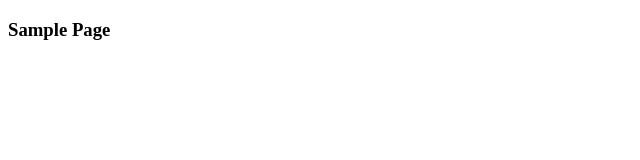
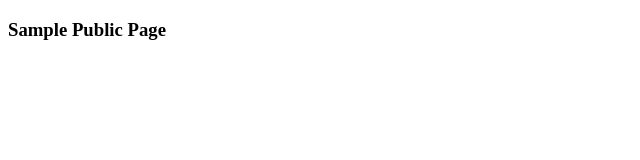
Before and after one commit to p4priyaranjan/Project1, a plain HTML site: page index.html in a window 1280 px wide. Shown: the full height of the page, 0-640 px from the left. Drawn offline with Linux system fonts and the light colour scheme.

Commit message:
change in index

```diff
--- a/index.html
+++ b/index.html
@@ -8,6 +8,6 @@
     <style href="style.css"></style>
 </head>
 <body>
-    <h3>Sample Page</h3>
+    <h3>Sample Public Page</h3>
 </body>
 </html>
```
